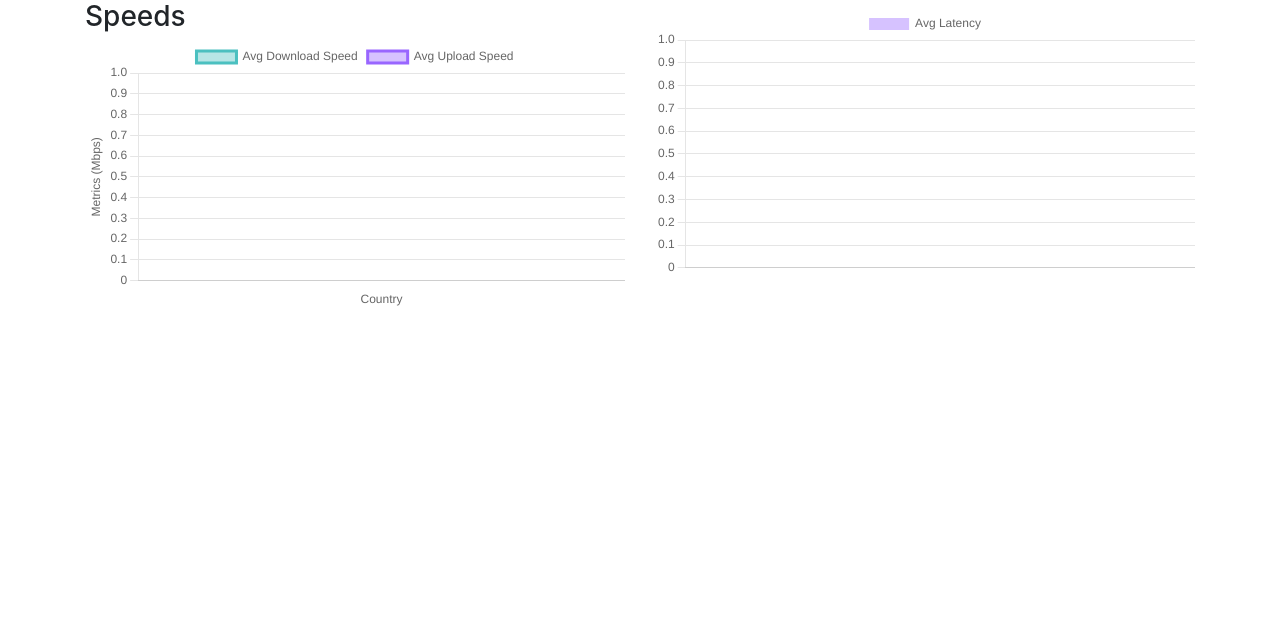
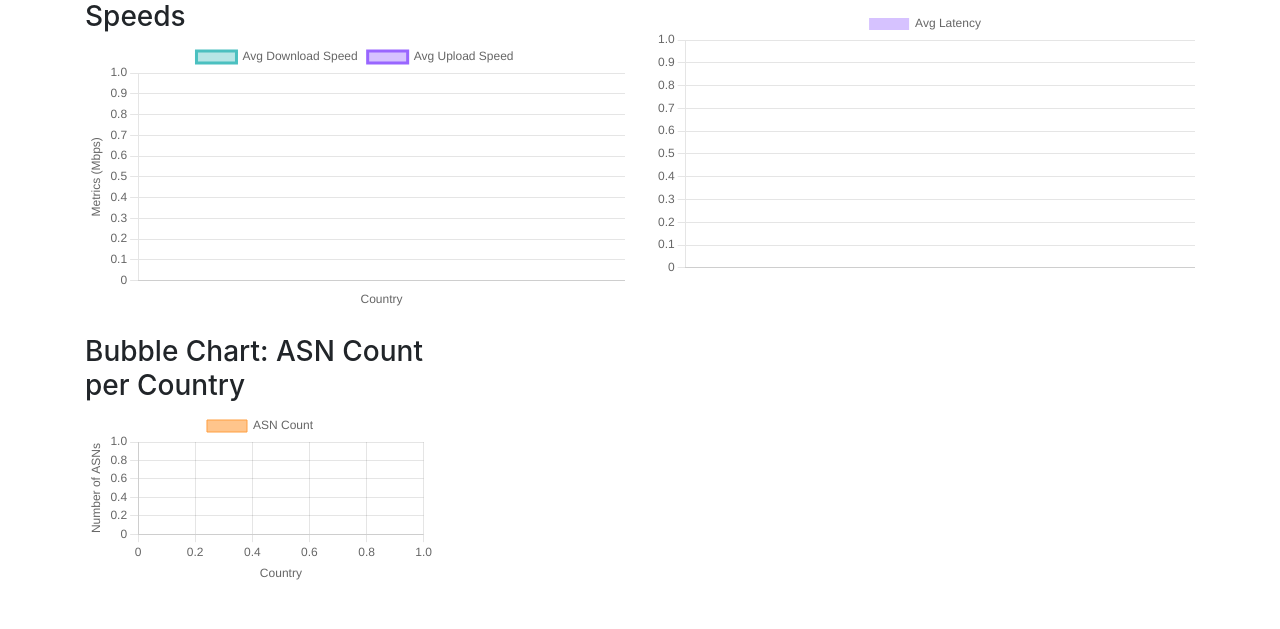
Before and after one commit to EddieMjiyakho/Network-Performance-Insight-Platform, a Django app: page / in a window 1280 px wide. Shown: the part 224-853 px from the top of the page. Before the commit the page ends 530 px from the top, so only its background shows below. Run offline with Django 5.2, Linux system fonts and the light colour scheme; data that the repository does not hold is empty; some libraries are stand-ins or nearby versions.

Commit message:
add the bubble in html file

```diff
--- a/mlab/templates/network_data_filtered_list.html
+++ b/mlab/templates/network_data_filtered_list.html
@@ -51,7 +51,16 @@
                     <h3>Bar Chart: Average Latency</h3>
                     <canvas id="barChart" class="chart"></canvas>
                 </div>
+
+                <!-- Bubble Chart -->
+                <div class="col-md-4 mb-4">
+                    <h3>Bubble Chart: ASN Count per Country</h3>
+                    <canvas id="bubbleChart" class="chart"></canvas>
+                </div>
+
             </div>
+
+
 
             <script>
                 document.addEventListener('DOMContentLoaded', function() {
@@ -114,6 +123,42 @@
                             }
                         }
                     });
+
+                    // Bubble Chart
+                    const bubbleCtx = document.getElementById('bubbleChart').getContext('2d');
+                    new Chart(bubbleCtx, {
+                        type: 'bubble',
+                        data: chartData.bubble_chart,
+                        options: {
+                            responsive: true,
+                            plugins: {
+                                legend: {
+                                    position: 'top',
+                                },
+                                tooltip: {
+                                    callbacks: {
+                                        label: function(tooltipItem) {
+                                            return tooltipItem.label + ': ' + tooltipItem.raw.y + ' ASNs';
+                                        }
+                                    }
+                                }
+                            },
+                            scales: {
+                                x: {
+                                    title: {
+                                        display: true,
+                                        text: 'Country'
+                                    }
+                                },
+                                y: {
+                                    title: {
+                                        display: true,
+                                        text: 'Number of ASNs'
+                                    }
+                                }
+                            }
+                        }
+                    });
                 });
             </script>
         {% else %}
```
